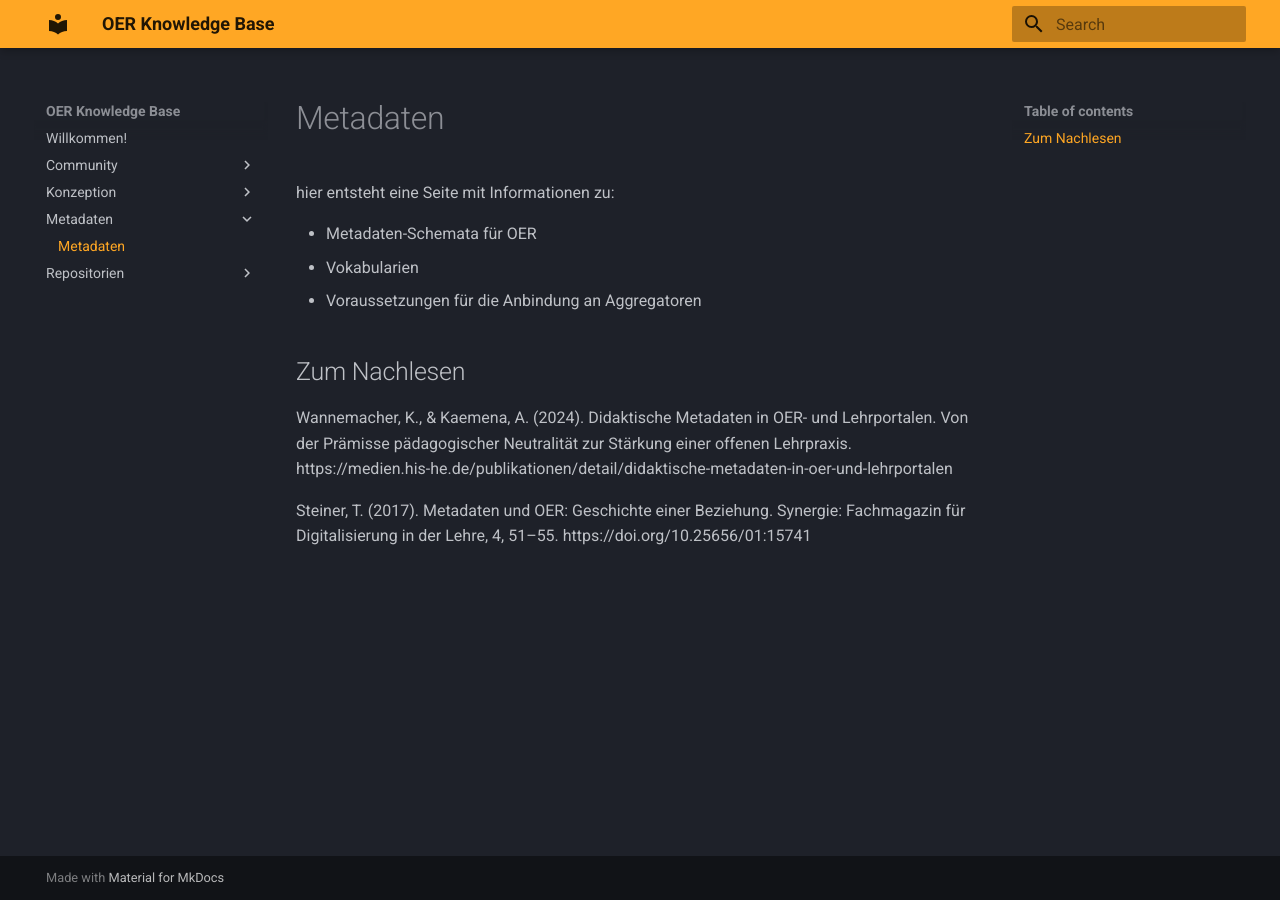
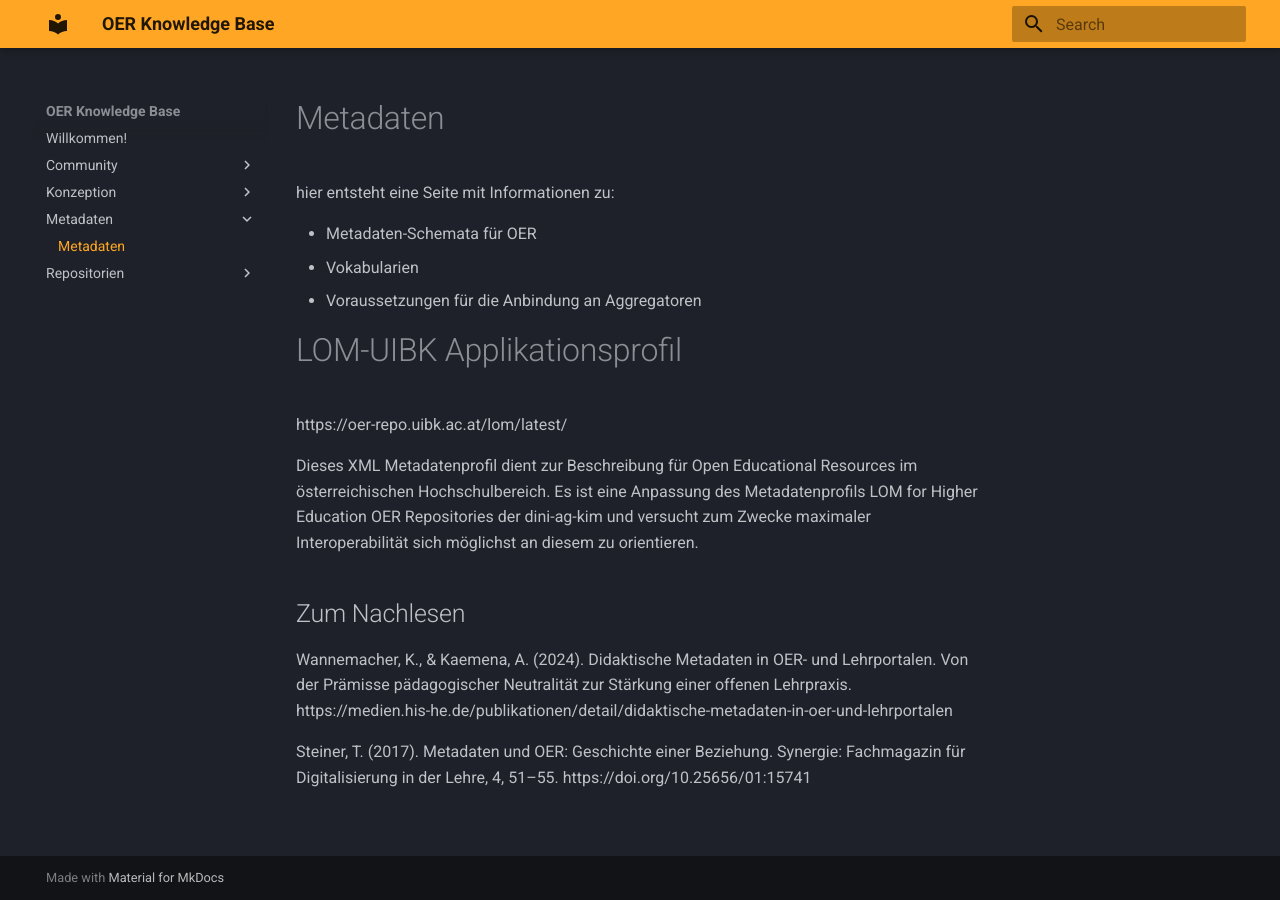
Before and after one commit to oerBASE/knowledgebase, an MkDocs documentation site: the page built from docs/Metadaten/metadaten.md, in a window 1280 px wide. Built offline with MkDocs 1.6.1 and Material for MkDocs 9.7.7, drawn with Linux system fonts in a browser that asks for light colours.

Commit message:
Update metadaten.md

```diff
--- a/docs/Metadaten/metadaten.md
+++ b/docs/Metadaten/metadaten.md
@@ -2,10 +2,16 @@
 
 hier entsteht eine Seite mit Informationen zu:
 
-
 - Metadaten-Schemata für OER
 - Vokabularien
 - Voraussetzungen für die Anbindung an Aggregatoren
+
+# LOM-UIBK Applikationsprofil
+
+https://oer-repo.uibk.ac.at/lom/latest/
+
+
+Dieses XML Metadatenprofil dient zur Beschreibung für Open Educational Resources im österreichischen Hochschulbereich. Es ist eine Anpassung des Metadatenprofils LOM for Higher Education OER Repositories der dini-ag-kim und versucht zum Zwecke maximaler Interoperabilität sich möglichst an diesem zu orientieren.
 
 ## Zum Nachlesen
 
```
